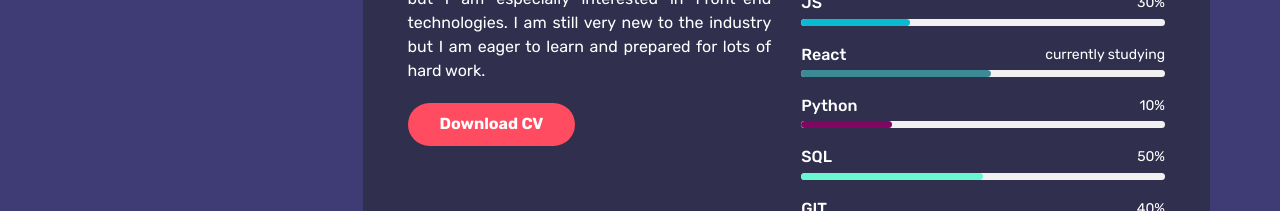
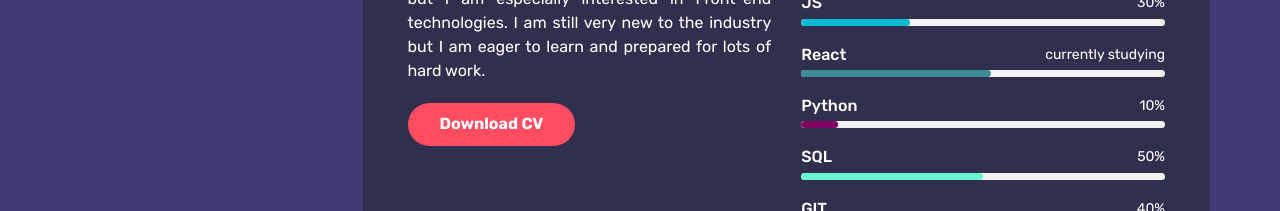
Before and after one commit to KlaudiaBrzywcy/CV, a plain HTML site: page index.html in a window 1280 px wide. Shown: the part 1140-1351 px from the top of the page. Drawn offline with nearby package versions, Linux system fonts and the light colour scheme.

Commit message:
python updated

```diff
--- a/index.html
+++ b/index.html
@@ -192,7 +192,7 @@
                                 <div class="progress">
                                     <div class="info"><span>Python</span><span>10%</span></div>
                                     <div class="bar"><span
-                                            style="width: 25%; background: var(--progressBarFour);"></span>
+                                            style="width: 10%; background: var(--progressBarFour);"></span>
                                     </div>
                                 </div>
                                 <div class="progress">
```
